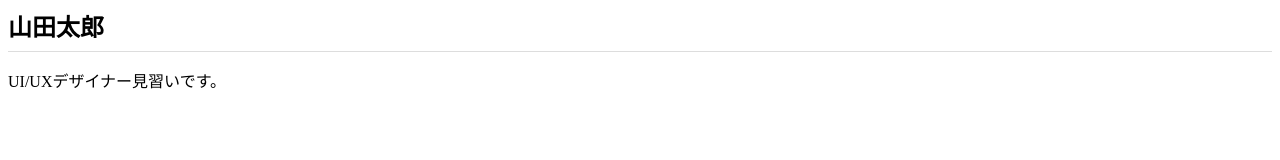
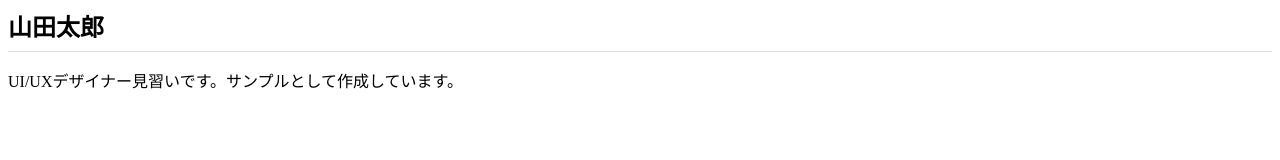
Before and after one commit to maru03set/phoenix.github.io, a plain HTML site: page index.html in a window 1280 px wide. Drawn offline with Linux system fonts and the light colour scheme.

Commit message:
Add files via upload

```diff
--- a/index.html
+++ b/index.html
@@ -8,6 +8,6 @@
 </head>
 <body>
   <h1>山田太郎</h1>
-  <p>UI/UXデザイナー見習いです。</p>
+  <p>UI/UXデザイナー見習いです。サンプルとして作成しています。</p>
 </body>
 </hyml>
```
